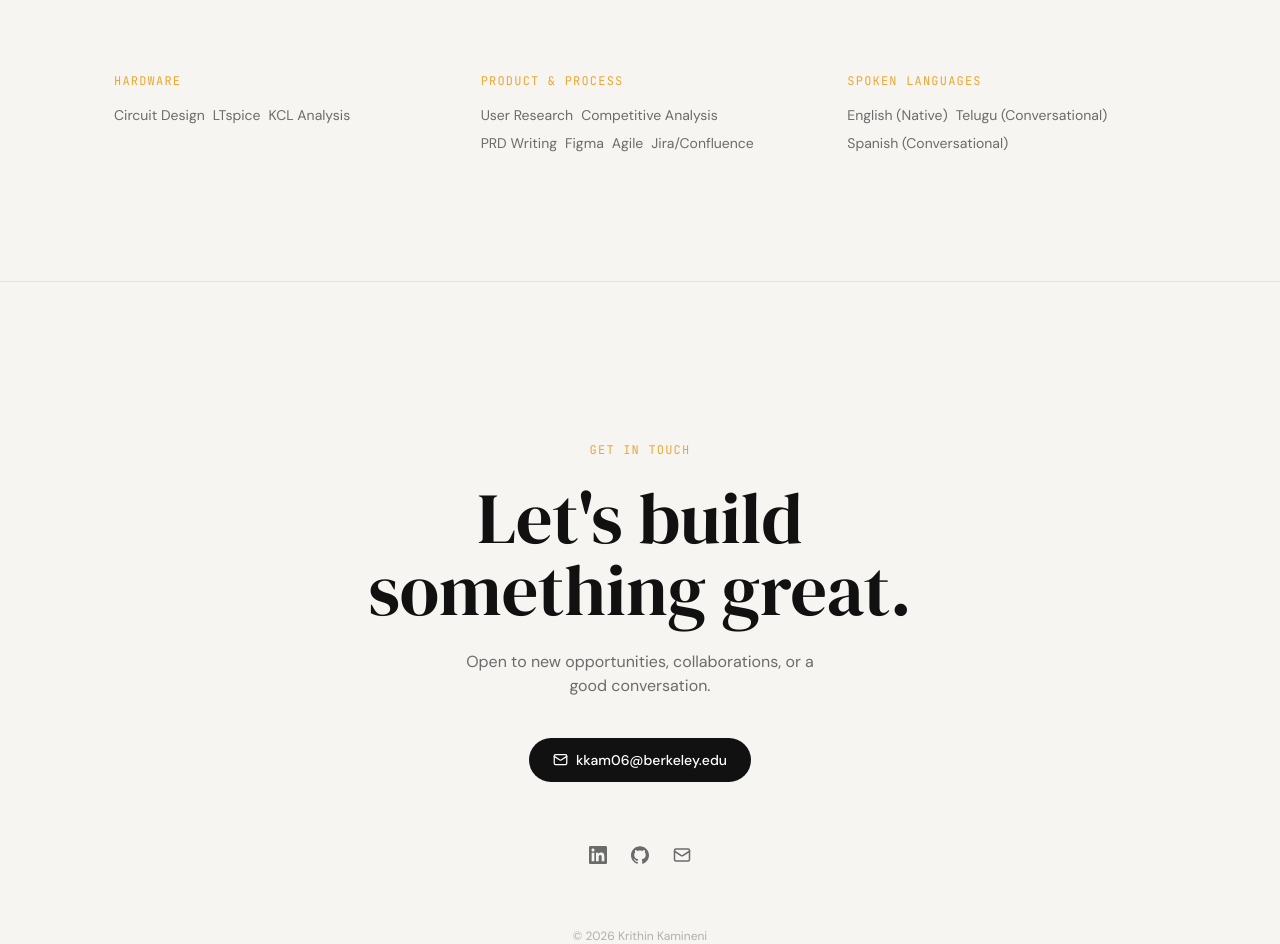
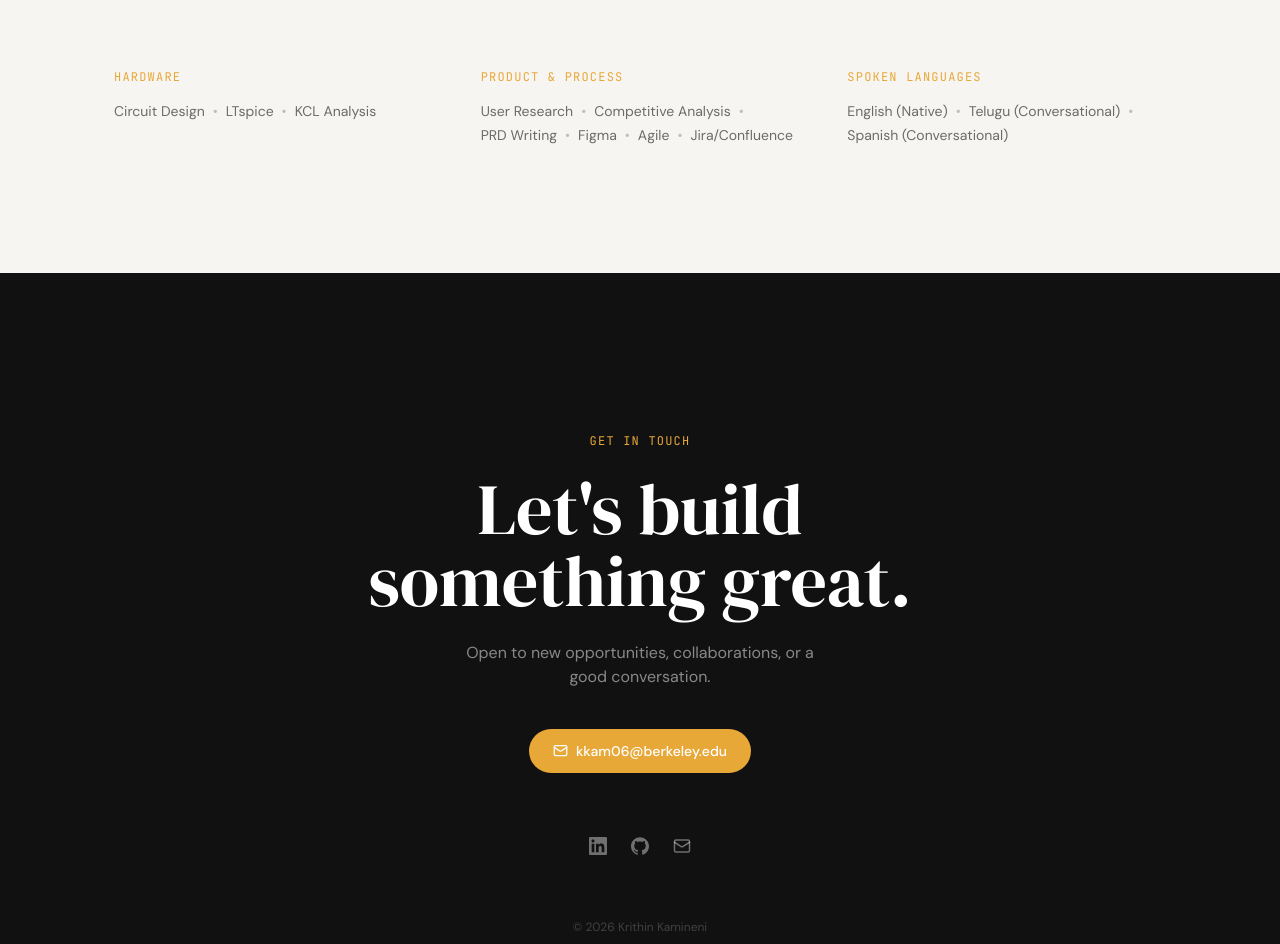
Before and after one commit to KrithinKamineni/Portfolio, a Next.js app: page / in a window 1280 px wide. Shown: the part 4368-5312 px from the top of the page. Built offline with nearby package versions, Linux system fonts and the light colour scheme.

Commit message:
added readme

```diff
--- a/app/coursework/page.tsx
+++ b/app/coursework/page.tsx
@@ -28,7 +28,7 @@ function CourseCard({ course, index }: { course: Course; index: number }) {
   return (
     <FadeIn delay={index * 0.05}>
       <div
-        className="group flex gap-4 py-5 border-b border-border last:border-0 hover:bg-surface/60 rounded-xl px-3 -mx-3 transition-all duration-200"
+        className="group flex gap-4 py-5 border-b border-border last:border-0 hover:bg-surface/60 rounded-xl px-4 -mx-4 transition-all duration-200"
         onMouseEnter={() => setHovered(true)}
         onMouseLeave={() => setHovered(false)}
       >
--- a/components/Experience.tsx
+++ b/components/Experience.tsx
@@ -34,7 +34,7 @@ function CompanyLogo({ exp }: { exp: typeof experiences[0] }) {
 
   if (exp.website) {
     return (
-      <a href={exp.website} target="_blank" rel="noopener noreferrer" aria-label={`${exp.company} website`} className="flex-shrink-0 hover:scale-110 transition-all duration-150">
+      <a href={exp.website} target="_blank" rel="noopener noreferrer" aria-label={`${exp.company} website`} className="flex-shrink-0 hover:scale-105 transition-all duration-150">
         {logoEl}
       </a>
     );
--- a/components/Footer.tsx
+++ b/components/Footer.tsx
@@ -5,39 +5,39 @@ import { siLinkedin, siGithub } from "simple-icons";
 
 export default function Footer() {
   return (
-    <footer id="contact" className="py-32 md:py-40 bg-background scroll-mt-20 relative z-10 isolate border-t border-border">
+    <footer id="contact" className="pt-32 pb-12 md:pt-40 md:pb-16 bg-[#111111] scroll-mt-20 relative z-10 isolate">
       <div className="max-w-content mx-auto px-6 text-center">
         <p className="font-mono text-xs text-accent tracking-widest uppercase mb-6">
           Get in Touch
         </p>
-        <h2 className="font-serif text-5xl md:text-6xl lg:text-7xl text-text-primary leading-tight mb-6">
+        <h2 className="font-serif text-5xl md:text-6xl lg:text-7xl text-white leading-tight mb-6">
           Let&apos;s build<br />something great.
         </h2>
-        <p className="font-sans text-base text-text-secondary max-w-sm mx-auto mb-10">
+        <p className="font-sans text-base text-white/50 max-w-sm mx-auto mb-10">
           Open to new opportunities, collaborations, or a good conversation.
         </p>
 
         <a
           href="mailto:kkam06@berkeley.edu"
-          className="inline-flex items-center gap-2 px-6 py-3 bg-text-primary text-white font-sans text-sm font-medium rounded-full hover:scale-105 transition-all duration-150 mb-16"
+          className="inline-flex items-center gap-2 px-6 py-3 bg-accent text-white font-sans text-sm font-medium rounded-full hover:bg-accent/85 hover:scale-105 transition-all duration-150 mb-16"
         >
           <Mail size={15} />
           kkam06@berkeley.edu
         </a>
 
         <div className="flex items-center justify-center gap-6 mb-16">
-          <a href="https://www.linkedin.com/in/krithin-kamineni" target="_blank" rel="noopener noreferrer" aria-label="LinkedIn profile" className="text-text-secondary hover:text-text-primary transition-colors duration-150">
+          <a href="https://www.linkedin.com/in/krithin-kamineni" target="_blank" rel="noopener noreferrer" aria-label="LinkedIn profile" className="text-white/40 hover:text-white transition-colors duration-150">
             <svg viewBox="0 0 24 24" width={18} height={18} fill="currentColor" aria-hidden="true"><path d={siLinkedin.path} /></svg>
           </a>
-          <a href="https://github.com/KrithinKamineni" target="_blank" rel="noopener noreferrer" aria-label="GitHub profile" className="text-text-secondary hover:text-text-primary transition-colors duration-150">
+          <a href="https://github.com/KrithinKamineni" target="_blank" rel="noopener noreferrer" aria-label="GitHub profile" className="text-white/40 hover:text-white transition-colors duration-150">
             <svg viewBox="0 0 24 24" width={18} height={18} fill="currentColor" aria-hidden="true"><path d={siGithub.path} /></svg>
           </a>
-          <a href="mailto:kkam06@berkeley.edu" aria-label="Send email" className="text-text-secondary hover:text-accent transition-colors duration-150">
+          <a href="mailto:kkam06@berkeley.edu" aria-label="Send email" className="text-white/40 hover:text-accent transition-colors duration-150">
             <Mail size={18} />
           </a>
         </div>
 
-        <p className="font-sans text-xs text-text-secondary/50">© 2026 Krithin Kamineni</p>
+        <p className="font-sans text-xs text-white/20">© 2026 Krithin Kamineni</p>
       </div>
     </footer>
   );
--- a/components/Skills.tsx
+++ b/components/Skills.tsx
@@ -29,10 +29,13 @@ export default function Skills() {
                 <p className="font-mono text-xs text-accent tracking-widest uppercase mb-4">
                   {group.category}
                 </p>
-                <div className="flex flex-wrap gap-2">
-                  {group.skills.map((skill) => (
-                    <span key={skill} className="font-sans text-sm text-text-secondary">
+                <div className="flex flex-wrap items-center gap-x-2 gap-y-1">
+                  {group.skills.map((skill, si) => (
+                    <span key={skill} className="flex items-center gap-2 font-sans text-sm text-text-secondary">
                       {skill}
+                      {si < group.skills.length - 1 && (
+                        <span style={{ color: "#C4BDB6" }}>•</span>
+                      )}
                     </span>
                   ))}
                 </div>
```
Also changed, not shown: public/whitehelmet-logo.jpg, 1 other file (tests, documents, lock files or other folders).
